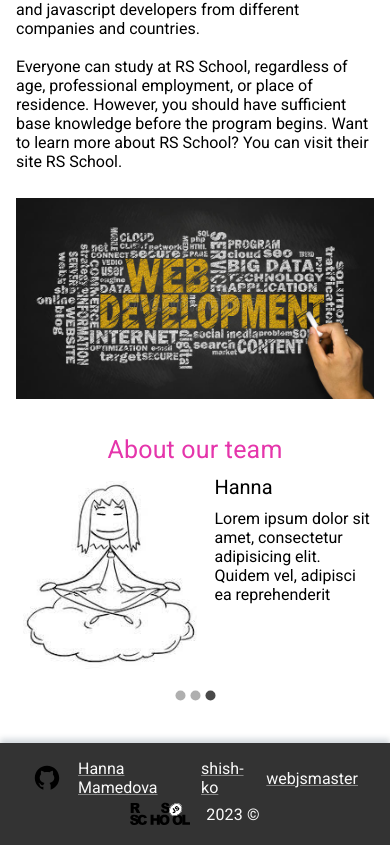
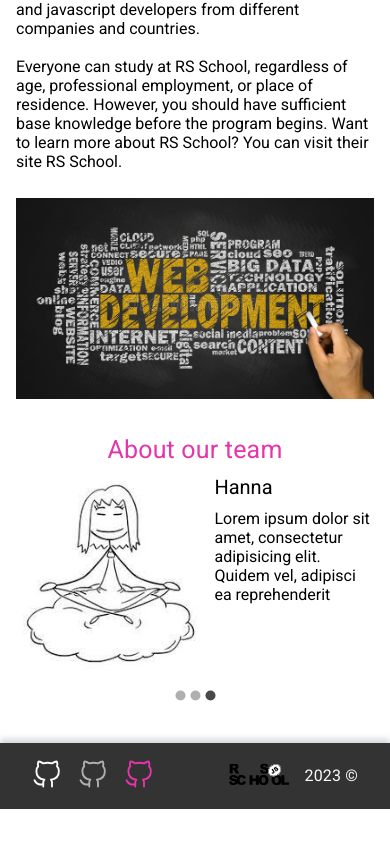
Before and after one commit to shish-ko/graphiql-app, a React (Vite) app: page / in a window 390 px wide. Shown: the part 1127-1972 px from the top of the page. After the commit the page ends 1936 px from the top, so only its background shows below. Built offline with nearby package versions, Linux system fonts and the light colour scheme; no server answers.

Commit message:
fix: add github icons on small screens

```diff
--- a/src/components/Footer.tsx
+++ b/src/components/Footer.tsx
@@ -1,9 +1,18 @@
-import { Box, Container, Link, Stack, Typography } from '@mui/material';
+import { Box, Container, Link, Stack, Typography, useMediaQuery } from '@mui/material';
 import React from 'react';
 import github from '../assets/github-logo.svg';
 import rslogo from '../assets/rs-logo.svg';
+import { GitHubIcon } from './GithubIcon';
+
+enum DevelopersGithub {
+  anderew = 'shish-ko',
+  yuri = 'webjsmaster',
+  hanna = 'Hanna Mamedova',
+}
 
 export const Footer: React.FC = () => {
+  const isSmallScreen = useMediaQuery('(max-width: 600px)');
+
   return (
     <Box
       sx={{
@@ -16,21 +25,21 @@ export const Footer: React.FC = () => {
       <Container
         sx={{
           display: 'flex',
-          justifyContent: { xs: 'center', sm: 'space-between' },
+          justifyContent: 'space-between',
           flexWrap: 'wrap',
           gap: '5px',
         }}
       >
         <Stack direction="row" spacing={2} alignItems="center">
-          <img src={github} alt="github logo" style={{ maxWidth: '30px' }} />
-          <Link href="https://github.com/Hanna-Mamedova" target="_blank" rel="noreferrer">
-            Hanna Mamedova
-          </Link>
+          {!isSmallScreen && <img src={github} alt="github logo" style={{ maxWidth: '30px' }} />}
           <Link href="https://github.com/shish-ko/" target="_blank" rel="noreferrer">
-            shish-ko
+            {isSmallScreen ? <GitHubIcon color="#fafafa" /> : DevelopersGithub.anderew}
           </Link>
           <Link href="https://github.com/webjsmaster" target="_blank" rel="noreferrer">
-            webjsmaster
+            {isSmallScreen ? <GitHubIcon color="rgb(175, 175, 175)" /> : DevelopersGithub.yuri}
+          </Link>
+          <Link href="https://github.com/Hanna-Mamedova" target="_blank" rel="noreferrer">
+            {isSmallScreen ? <GitHubIcon color="#e535ab" /> : DevelopersGithub.hanna}
           </Link>
         </Stack>
         <Stack direction="row" spacing={2} alignItems="center">
--- /dev/null
+++ b/src/components/GithubIcon.tsx
@@ -0,0 +1,26 @@
+export const GitHubIcon = ({ color }: { color: string }): JSX.Element => {
+  return (
+    <svg
+      width="30px"
+      height="30px"
+      viewBox="0 0 24 24"
+      fill="none"
+      xmlns="http://www.w3.org/2000/svg"
+    >
+      <path
+        d="M16 22.0268V19.1568C16.0375 18.68 15.9731 18.2006 15.811 17.7506C15.6489 17.3006 15.3929 16.8902 15.06 16.5468C18.2 16.1968 21.5 15.0068 21.5 9.54679C21.4997 8.15062 20.9627 6.80799 20 5.79679C20.4558 4.5753 20.4236 3.22514 19.91 2.02679C19.91 2.02679 18.73 1.67679 16 3.50679C13.708 2.88561 11.292 2.88561 8.99999 3.50679C6.26999 1.67679 5.08999 2.02679 5.08999 2.02679C4.57636 3.22514 4.54413 4.5753 4.99999 5.79679C4.03011 6.81549 3.49251 8.17026 3.49999 9.57679C3.49999 14.9968 6.79998 16.1868 9.93998 16.5768C9.61098 16.9168 9.35725 17.3222 9.19529 17.7667C9.03334 18.2112 8.96679 18.6849 8.99999 19.1568V22.0268"
+        stroke={color}
+        strokeWidth="1.5"
+        strokeLinecap="round"
+        strokeLinejoin="round"
+      />
+      <path
+        d="M9 20.0267C6 20.9999 3.5 20.0267 2 17.0267"
+        stroke={color}
+        strokeWidth="1.5"
+        strokeLinecap="round"
+        strokeLinejoin="round"
+      />
+    </svg>
+  );
+};
```
Also changed, not shown: src/assets/github-svg.svg (added).
